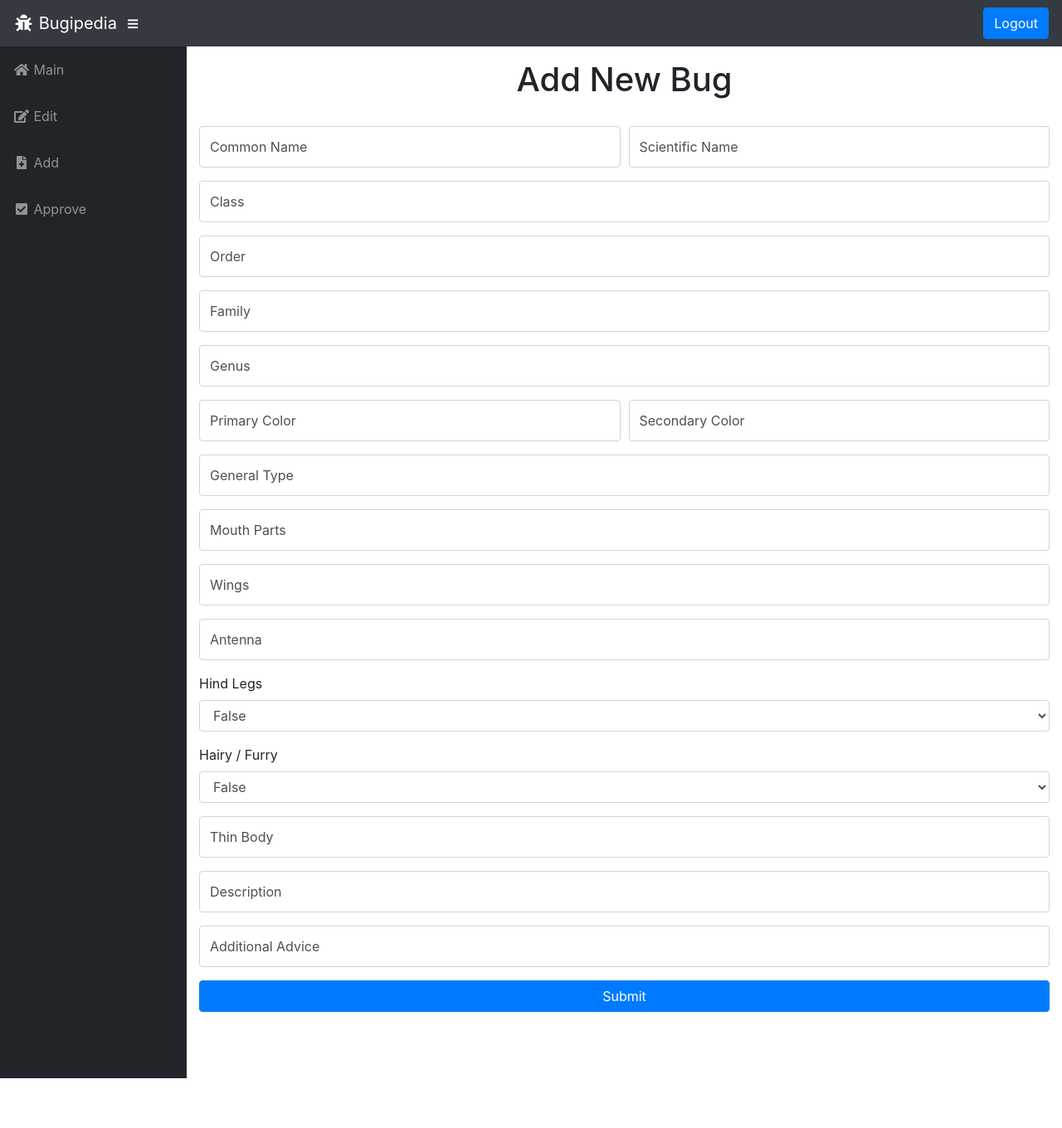
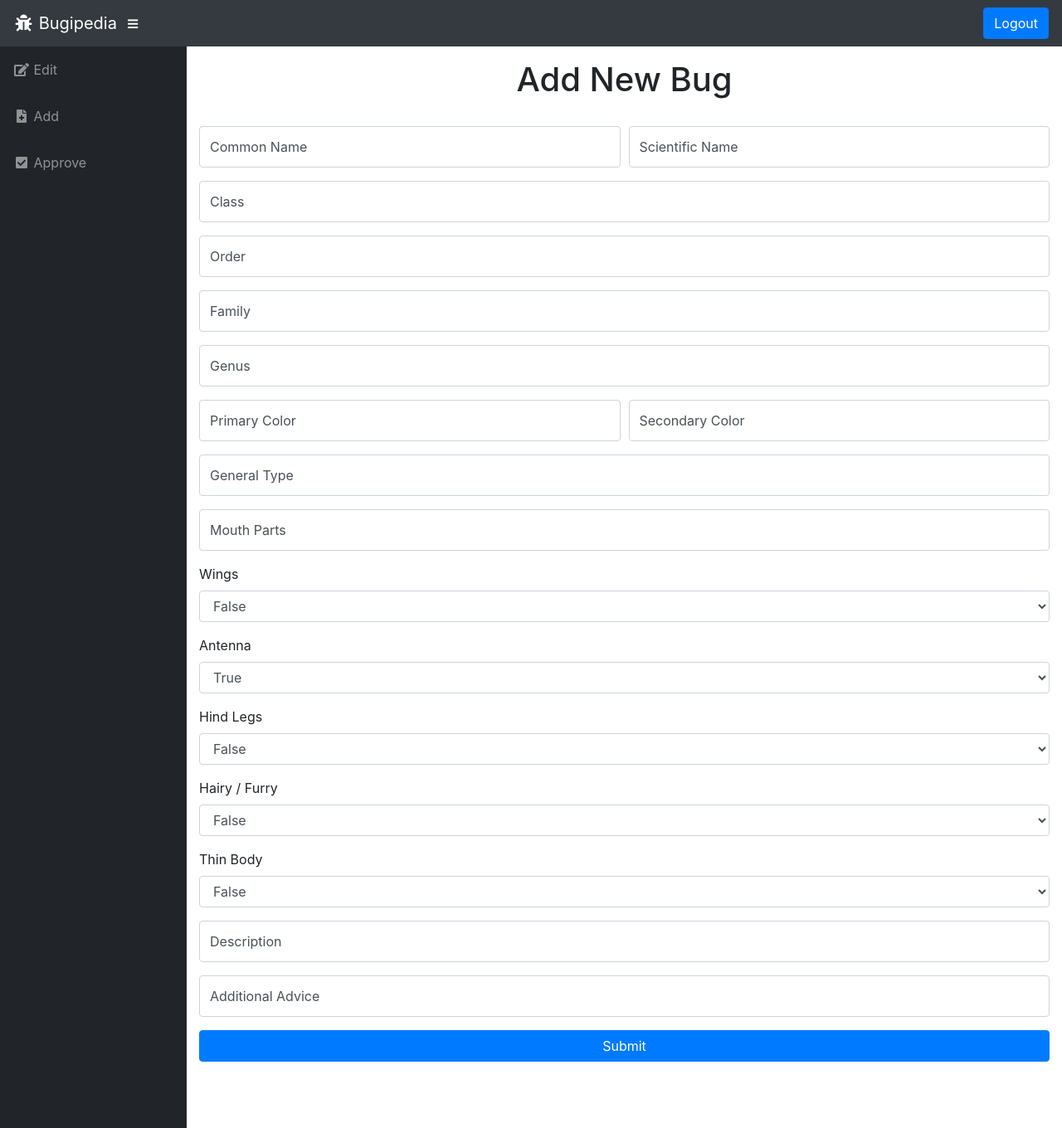
Before and after one commit to kr1spyK/COP4331C_Final_Project, a website with bundled scripts: page frontend/add.html in a window 1280 px wide. Shown: the whole page at 83% size. Before the commit the page ends 1300 px from the top, so only its background shows below. Built offline with nearby package versions, Linux system fonts and the light colour scheme.

Commit message:
frontend: visual changes

```diff
--- a/frontend/add.html
+++ b/frontend/add.html
@@ -53,12 +53,6 @@
 
       <!-- Sidebar -->
       <ul class="sidebar navbar-nav">
-        <li class="nav-item">
-          <a class="nav-link" href="main.html">
-            <i class="fas fa-fw fa-home"></i>
-            <span>Main</span>
-          </a>
-        </li>
         <li class="nav-item">
           <a class="nav-link" href="edit.html">
             <i class="fas fa-fw fa-edit"></i>
@@ -177,20 +171,22 @@
             </div>
 
 
-            <!-- Wings -->
+            <!-- wings -->
             <div class="form-group">
-              <div class="form-label-group">
-                <input type="text" id="wings" class="form-control" placeholder="Wings" required="required">
-                <label for="wings">Wings</label>
-              </div>
+              <label for="wings">Wings</label>
+              <select class="form-control" id="wings">
+                <option>False</option>
+                <option>True</option>
+              </select>
             </div>
 
             <!-- antenna -->
             <div class="form-group">
-              <div class="form-label-group">
-                <input type="text" id="antenna" class="form-control" placeholder="Antenna" required="required">
-                <label for="antenna">Antenna</label>
-              </div>
+              <label for="antenna">Antenna</label>
+              <select class="form-control" id="antenna">
+                <option>True</option>
+                <option>False</option>
+              </select>
             </div>
 
             <!-- hind legs -->
@@ -202,6 +198,7 @@
               </select>
             </div>
 
+            <!-- hairy / furry -->
             <div class="form-group">
               <label for="hairy_furry">Hairy / Furry</label>
               <select class="form-control" id="hairy_furry">
@@ -212,10 +209,11 @@
 
             <!-- thin body -->
             <div class="form-group">
-              <div class="form-label-group">
-                <input type="thin_body" id="antenna" class="form-control" placeholder="Thin Body" required="required">
-                <label for="body">Thin Body</label>
-              </div>
+              <label for="thin_body">Thin Body</label>
+              <select class="form-control" id="thin_body">
+                <option>False</option>
+                <option>True</option>
+              </select>
             </div>
 
             <!-- description -->
```
Also changed, not shown: frontend/approve.html (+0 -6 lines), frontend/blank.html (+0 -6 lines), frontend/edit.html (+0 -6 lines), frontend/index.html (+1 -2 lines), frontend/main.html (+4 -10 lines).
